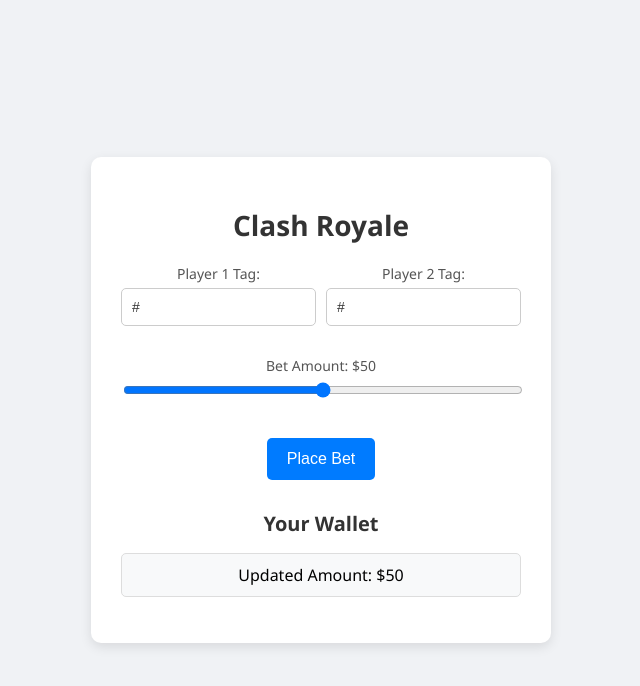
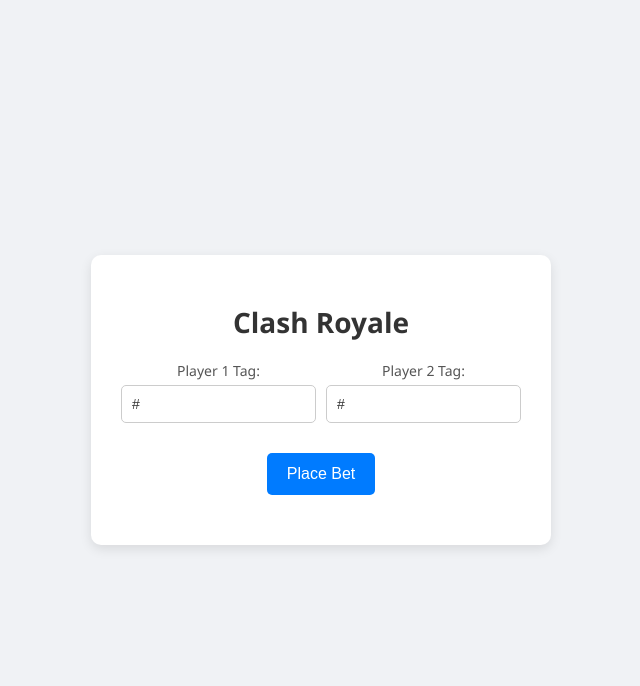
Before and after one commit to maxonary/wager-mvp, a React (Create React App) app in the folder frontend/: page / in a window 1280 px wide. Shown: the top 686 px of the page, without its empty margins (319-959 px from the left). Built offline with nearby package versions, Linux system fonts and the light colour scheme.

Commit message:
pvt-commit

```diff
--- a/frontend/src/App.js
+++ b/frontend/src/App.js
@@ -15,7 +15,6 @@
       <div className="container">
         <h1>Clash Royale</h1>
         <BetForm betAmount={betAmount} onBetAmountChange={handleBetAmountChange} />
-        <Leaderboard betAmount={betAmount} />
       </div>
     </div>
   );
--- a/frontend/src/components/BetForm.js
+++ b/frontend/src/components/BetForm.js
@@ -52,18 +52,6 @@
           />
         </div>
       </div>
-      <div className="slider-container">
-        <label htmlFor="betAmount">Bet Amount: <span>${betAmount}</span></label>
-        <input
-          type="range"
-          id="betAmount"
-          name="betAmount"
-          min="0"
-          max="100"
-          value={betAmount}
-          onChange={handleSliderChange}
-        />
-      </div>
       <button type="submit">Place Bet</button>
 
       {error && (
```
